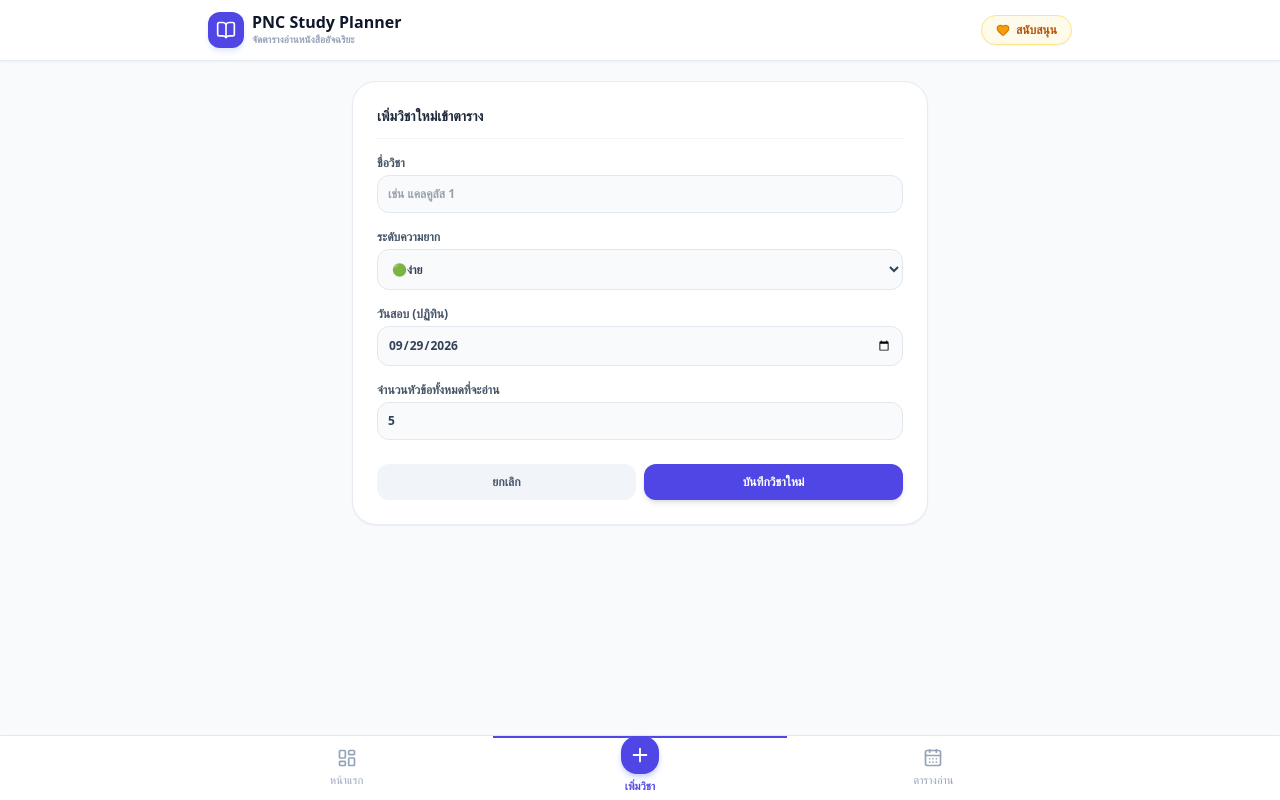
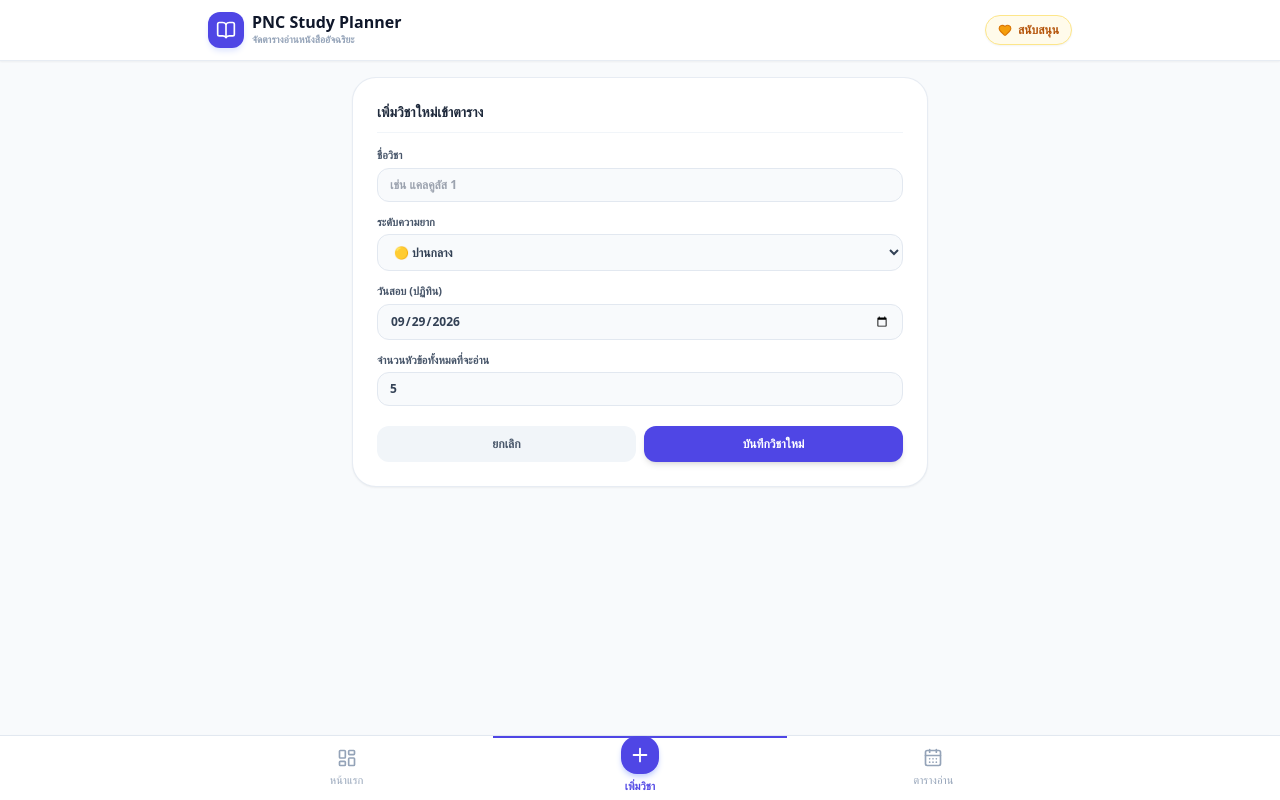
Before and after one commit to natnee-23/pnc-web, a React (Vite) app in the folder book-tracker/: page / in a window 1280 px wide. Both pictures are taken after a click on the button "เพิ่มวิชาใหม่". Built offline with nearby package versions, Linux system fonts and the light colour scheme.

Commit message:
update website

```diff
--- a/book-tracker/src/App.jsx
+++ b/book-tracker/src/App.jsx
@@ -43,7 +43,6 @@ const getFutureDateString = (daysToAdd) => {
 export default function StudyPlannerApp() {
   const [activeTab, setActiveTab] = useState('dashboard');
 
-  // โหลดค่าจาก localStorage (รักษาข้อมูลเดิมไว้เสมอ)
   const [subjects, setSubjects] = useState(() => {
     const saved = localStorage.getItem('user_subjects');
     return saved ? JSON.parse(saved) : [];
@@ -102,7 +101,6 @@ export default function StudyPlannerApp() {
     });
   };
 
-  // คำนวณตารางใหม่โดยใช้วิชาและสถิติเดิม
   const recalculateSchedule = (currentSubjects) => {
     const todayStr = getTodayString();
     const today = new Date(todayStr);
@@ -121,7 +119,7 @@ export default function StudyPlannerApp() {
       const daysLeftB = calculateDaysLeft(b.examDate);
       if (daysLeftA !== daysLeftB) return daysLeftA - daysLeftB;
 
-      const diffWeight = { '🔴ยาก': 3, '🟡ปานกลาง': 2, '🟢ง่าย': 1 };
+      const diffWeight = { 'ยาก': 3, 'ปานกลาง': 2, 'ง่าย': 1 };
       return diffWeight[b.difficulty] - diffWeight[a.difficulty];
     });
 
@@ -178,7 +176,6 @@ export default function StudyPlannerApp() {
     }));
   };
 
-  // ฟังก์ชันเพิ่มหัวข้ออ่านเกินล่วงหน้า โดยไม่ต้องรีเซ็ตตาราง
   const handleReadExtra = (subjectId) => {
     setSubjects(prev => prev.map(s => {
       if (s.id === subjectId) {
@@ -195,7 +192,6 @@ export default function StudyPlannerApp() {
 
     let updatedSubjects = [];
     if (editingSubjectId) {
-      // แก้ไขวิชาเดิม (คง completedTopics เดิมไว้)
       updatedSubjects = subjects.map(s => s.id === editingSubjectId ? {
         ...s,
         name: formName,
@@ -205,7 +201,6 @@ export default function StudyPlannerApp() {
       } : s);
       setEditingSubjectId(null);
     } else {
-      // เพิ่มวิชาใหม่ (สะสมเข้ากับวิชาเดิมที่มีอยู่)
       const newSub = {
         id: Date.now().toString(),
         name: formName,
@@ -306,7 +301,7 @@ export default function StudyPlannerApp() {
     .sort((a, b) => calculateDaysLeft(a.examDate) - calculateDaysLeft(b.examDate));
 
   return (
-    <div className="min-h-screen bg-slate-50 text-slate-800 pb-20 font-sans antialiased">
+    <div className="min-h-screen bg-slate-50 text-slate-800 pb-24 font-sans antialiased">
       {/* Header */}
       <header className="bg-white border-b border-slate-200/80 sticky top-0 z-30 shadow-sm">
         <div className="max-w-4xl mx-auto px-4 py-3 flex justify-between items-center">
@@ -322,7 +317,7 @@ export default function StudyPlannerApp() {
 
           <button
             onClick={() => setShowDonateModal(true)}
-            className="bg-amber-50 hover:bg-amber-100 text-amber-700 border border-amber-200 px-3.5 py-1.5 rounded-full text-xs font-bold flex items-center gap-1.5 transition active:scale-95 shadow-sm"
+            className="bg-amber-50 hover:bg-amber-100 text-amber-700 border border-amber-200 px-3 py-1.5 rounded-full text-xs font-bold flex items-center gap-1.5 transition active:scale-95 shadow-sm"
           >
             <Heart size={14} className="text-amber-600 fill-amber-500" />
             <span>สนับสนุน</span>
@@ -330,7 +325,7 @@ export default function StudyPlannerApp() {
         </div>
       </header>
 
-      <main className="max-w-4xl mx-auto px-4 pt-5">
+      <main className="max-w-4xl mx-auto px-4 pt-4">
         {/* หน้าหลัก (Dashboard) */}
         {activeTab === 'dashboard' && (
           <div className="space-y-5 animate-in fade-in duration-200">
@@ -505,7 +500,7 @@ export default function StudyPlannerApp() {
               <div className="text-center py-12 bg-white rounded-3xl border border-slate-200/80 p-6 space-y-3 shadow-sm">
                 <Clock4 size={32} className="mx-auto text-slate-300" />
                 <h3 className="text-sm font-bold text-slate-800">ไม่มีตารางอ่านหนังสือในตอนนี้</h3>
-                <p className="text-xs text-slate-400">ลองเพิ่มวิชาเรียนใหม่</p>
+                <p className="text-xs text-slate-400">ลองเพิ่มวิชาเรียนใหม่เพื่อรับตารางอ่านหนังสืออัจฉริยะ</p>
               </div>
             ) : (
               <div className="space-y-3">
@@ -578,7 +573,6 @@ export default function StudyPlannerApp() {
                               </div>
                             </div>
 
-                            {/* ตัวเลือกพิเศษเมื่ออ่านเสร็จของวันนี้แล้วอยากอ่านเพิ่ม */}
                             {isDone && dayPlan.date === getTodayString() && subjectData && subjectData.completedTopics < subjectData.totalTopics && (
                               <div className="pt-2 border-t border-emerald-100 flex items-center justify-between">
                                 <span className="text-[10px] font-bold text-emerald-700">
@@ -604,63 +598,63 @@ export default function StudyPlannerApp() {
           </div>
         )}
 
-        {/* หน้าเพิ่มวิชาใหม่ (Add Subject) */}
+        {/* หน้าเพิ่มวิชาใหม่ (Add Subject) - ปรับปรุงสไตล์เพื่อแก้ปัญหามือถือล้นขอบ */}
         {activeTab === 'add' && (
-          <div className="bg-white rounded-3xl p-5 md:p-6 border border-slate-200/80 shadow-sm space-y-4 animate-in fade-in max-w-xl mx-auto">
-            <div className="flex justify-between items-center border-b border-slate-100 pb-3">
+          <div className="bg-white rounded-3xl p-4 sm:p-6 border border-slate-200/80 shadow-sm space-y-3.5 animate-in fade-in max-w-xl mx-auto mb-10">
+            <div className="flex justify-between items-center border-b border-slate-100 pb-2.5">
               <h2 className="text-sm font-black text-slate-800">
                 {editingSubjectId ? 'แก้ไขข้อมูลวิชา' : 'เพิ่มวิชาใหม่เข้าตาราง'}
               </h2>
             </div>
 
-            <form onSubmit={handleSaveSubject} className="space-y-4">
+            <form onSubmit={handleSaveSubject} className="space-y-3">
               <div>
-                <label className="block text-xs font-bold text-slate-600 mb-1">ชื่อวิชา</label>
+                <label className="block text-[11px] font-bold text-slate-600 mb-1">ชื่อวิชา</label>
                 <input
                   type="text"
                   required
                   value={formName}
                   onChange={e => setFormName(e.target.value)}
                   placeholder="เช่น แคลคูลัส 1"
-                  className="w-full bg-slate-50 border border-slate-200 rounded-xl p-2.5 text-xs outline-none focus:border-indigo-500 font-bold"
+                  className="w-full bg-slate-50 border border-slate-200 rounded-xl px-3 py-2 text-xs outline-none focus:border-indigo-500 font-bold text-slate-800"
                 />
               </div>
 
               <div>
-                <label className="block text-xs font-bold text-slate-600 mb-1">ระดับความยาก</label>
+                <label className="block text-[11px] font-bold text-slate-600 mb-1">ระดับความยาก</label>
                 <select
                   value={formDifficulty}
                   onChange={e => setFormDifficulty(e.target.value)}
-                  className="w-full bg-slate-50 border border-slate-200 rounded-xl p-2.5 text-xs outline-none font-bold text-slate-700"
+                  className="w-full bg-slate-50 border border-slate-200 rounded-xl px-3 py-2 text-xs outline-none font-bold text-slate-700"
                 >
-                  <option value="🟢ง่าย">🟢ง่าย</option>
-                  <option value="🟡ปานกลาง">🟡ปานกลาง</option>
-                  <option value="🔴ยาก">🔴ยาก</option>
+                  <option value="ง่าย">🟢 ง่าย</option>
+                  <option value="ปานกลาง">🟡 ปานกลาง</option>
+                  <option value="ยาก">🔴 ยาก</option>
                 </select>
               </div>
 
               <div>
-                <label className="block text-xs font-bold text-slate-600 mb-1">วันสอบ (ปฏิทิน)</label>
+                <label className="block text-[11px] font-bold text-slate-600 mb-1">วันสอบ (ปฏิทิน)</label>
                 <input
                   type="date"
                   required
                   min={getTodayString()}
                   value={formExamDate}
                   onChange={e => setFormExamDate(e.target.value)}
-                  className="w-full bg-slate-50 border border-slate-200 rounded-xl p-2.5 text-xs outline-none font-bold text-slate-700"
+                  className="w-full bg-slate-50 border border-slate-200 rounded-xl px-3 py-2 text-xs outline-none font-bold text-slate-700"
                 />
               </div>
 
               <div>
-                <label className="block text-xs font-bold text-slate-600 mb-1">จำนวนหัวข้อทั้งหมดที่จะอ่าน</label>
+                <label className="block text-[11px] font-bold text-slate-600 mb-1">จำนวนหัวข้อทั้งหมดที่จะอ่าน</label>
                 <input
                   type="number"
                   min={1}
-                  max={100}
+                  max={20}
                   required
                   value={formTotalTopics}
                   onChange={e => setFormTotalTopics(Number(e.target.value))}
-                  className="w-full bg-slate-50 border border-slate-200 rounded-xl p-2.5 text-xs outline-none font-bold text-slate-700"
+                  className="w-full bg-slate-50 border border-slate-200 rounded-xl px-3 py-2 text-xs outline-none font-bold text-slate-700"
                 />
               </div>
 
@@ -767,15 +761,14 @@ export default function StudyPlannerApp() {
             </p>
 
             <div className="bg-slate-50 border border-slate-200/80 rounded-2xl p-4 space-y-2">
-              <span className="text-[10px] font-extrabold text-slate-400 uppercase tracking-wider">PromptPay</span>
-              <span className="text-[10px] font-extrabold text-slate-400 uppercase tracking-wider">-ปภังกร คาการุณ</span>
+              <span className="text-[10px] font-extrabold text-slate-400 uppercase tracking-wider">PromptPay - ปภังกร คงการุณ</span>
               <p className="text-sm font-black text-indigo-600 tracking-wider">0659690021</p>
             </div>
 
             <button
               onClick={() => {
                 navigator.clipboard.writeText('0659690021');
-                alert('คัดลอกหมายเลขแล้ว');
+                alert('คัดลอกหมายเลขแล้ว!');
               }}
               className="w-full py-2.5 bg-slate-900 hover:bg-slate-800 text-white font-bold rounded-xl text-xs flex items-center justify-center gap-1.5 transition"
             >
@@ -785,7 +778,7 @@ export default function StudyPlannerApp() {
         </div>
       )}
 
-      {/* Taskbar ด้านล่าง - หน้าแรกอยู่ซ้าย | เพิ่มวิชาอยู่กลาง | ตารางอ่านอยู่ขวา */}
+      {/* Taskbar ด้านล่าง */}
       <nav className="fixed bottom-0 left-0 right-0 bg-white border-t border-slate-200 z-40 shadow-lg">
         <div className="max-w-4xl mx-auto flex items-center justify-around h-16 px-2">
           {/* ซ้าย: หน้าแรก */}
```
